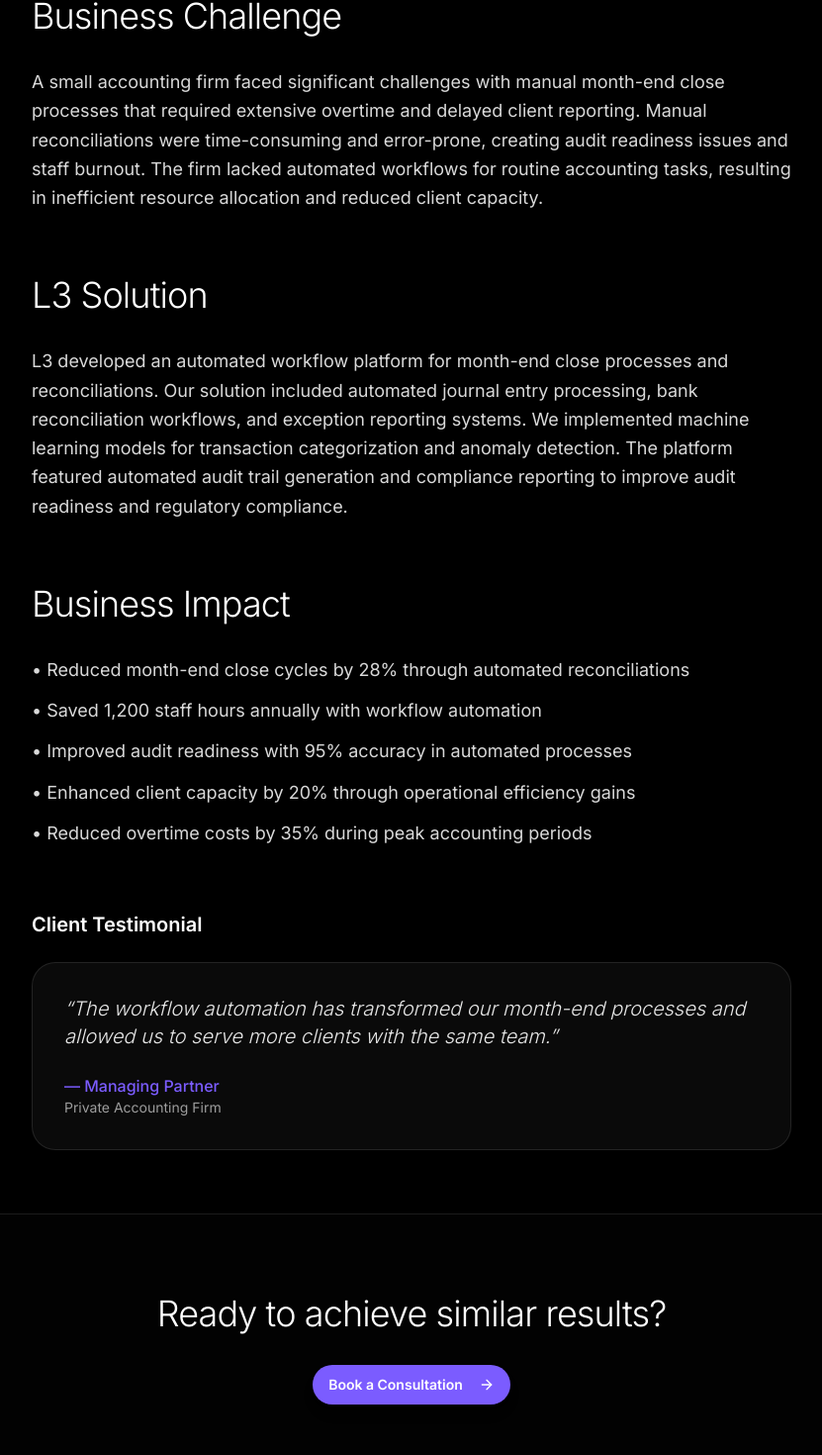
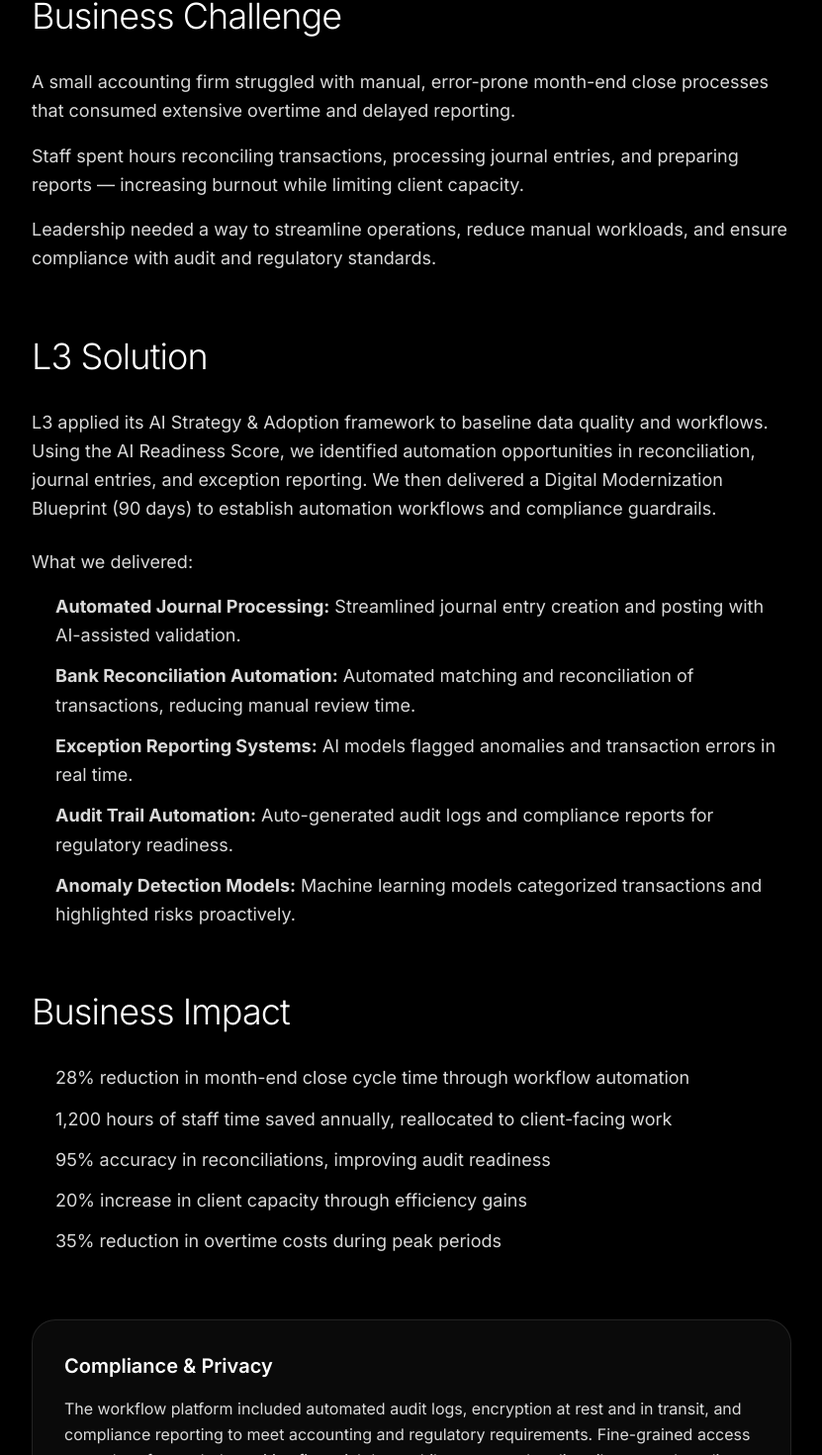
Before and after one commit to MikeWillCodes/l3-strategy-partners, a Next.js app: page /case-studies/accounting-firm-workflow-automation in a window 1280 px wide. Shown: the part 991-2461 px from the top of the page at 99% size, without its empty margins (224-1055 px from the left). Built offline with nearby package versions, Linux system fonts and the light colour scheme.

Commit message:
feat(case-study): add accounting firm workflow automation (28% faster close, 1,200 hours saved)

```diff
--- a/src/app/case-studies/[slug]/page.tsx
+++ b/src/app/case-studies/[slug]/page.tsx
@@ -86,9 +86,10 @@
       region: "Houston / North America",
       engagement: "3 months"
     },
-    challenge: "A small accounting firm faced significant challenges with manual month-end close processes that required extensive overtime and delayed client reporting. Manual reconciliations were time-consuming and error-prone, creating audit readiness issues and staff burnout. The firm lacked automated workflows for routine accounting tasks, resulting in inefficient resource allocation and reduced client capacity.",
-    solution: "L3 developed an automated workflow platform for month-end close processes and reconciliations. Our solution included automated journal entry processing, bank reconciliation workflows, and exception reporting systems. We implemented machine learning models for transaction categorization and anomaly detection. The platform featured automated audit trail generation and compliance reporting to improve audit readiness and regulatory compliance.",
-    impact: "• Reduced month-end close cycles by 28% through automated reconciliations\n• Saved 1,200 staff hours annually with workflow automation\n• Improved audit readiness with 95% accuracy in automated processes\n• Enhanced client capacity by 20% through operational efficiency gains\n• Reduced overtime costs by 35% during peak accounting periods",
+    challenge: "A small accounting firm struggled with manual, error-prone month-end close processes that consumed extensive overtime and delayed reporting. Staff spent hours reconciling transactions, processing journal entries, and preparing reports — increasing burnout while limiting client capacity. Leadership needed a way to streamline operations, reduce manual workloads, and ensure compliance with audit and regulatory standards.",
+    solution: "L3 applied its AI Strategy & Adoption framework to baseline data quality and workflows. Using the AI Readiness Score, we identified automation opportunities in reconciliation, journal entries, and exception reporting. We then delivered a Digital Modernization Blueprint (90 days) to establish automation workflows and compliance guardrails.\n\nWhat we delivered:\n\n• Automated Journal Processing: Streamlined journal entry creation and posting with AI-assisted validation.\n\n• Bank Reconciliation Automation: Automated matching and reconciliation of transactions, reducing manual review time.\n\n• Exception Reporting Systems: AI models flagged anomalies and transaction errors in real time.\n\n• Audit Trail Automation: Auto-generated audit logs and compliance reports for regulatory readiness.\n\n• Anomaly Detection Models: Machine learning models categorized transactions and highlighted risks proactively.",
+    impact: "• 28% reduction in month-end close cycle time through workflow automation\n• 1,200 hours of staff time saved annually, reallocated to client-facing work\n• 95% accuracy in reconciliations, improving audit readiness\n• 20% increase in client capacity through efficiency gains\n• 35% reduction in overtime costs during peak periods",
+    compliance: "The workflow platform included automated audit logs, encryption at rest and in transit, and compliance reporting to meet accounting and regulatory requirements. Fine-grained access controls safeguarded sensitive financial data, while automated audit trails ensured readiness for both internal and external reviews.",
     testimonial: {
       quote: "The workflow automation has transformed our month-end processes and allowed us to serve more clients with the same team.",
       author: "Managing Partner",
@@ -345,6 +346,18 @@
                     Leadership sought a modern, secure system that could reduce research time, preserve institutional knowledge, and support compliance with legal and client confidentiality obligations.
                   </p>
                 </div>
+              ) : slug === 'accounting-firm-workflow-automation' ? (
+                <div className="space-y-4">
+                  <p className="text-lg text-white/85 leading-relaxed">
+                    A small accounting firm struggled with manual, error-prone month-end close processes that consumed extensive overtime and delayed reporting.
+                  </p>
+                  <p className="text-lg text-white/85 leading-relaxed">
+                    Staff spent hours reconciling transactions, processing journal entries, and preparing reports — increasing burnout while limiting client capacity.
+                  </p>
+                  <p className="text-lg text-white/85 leading-relaxed">
+                    Leadership needed a way to streamline operations, reduce manual workloads, and ensure compliance with audit and regulatory standards.
+                  </p>
+                </div>
               ) : (
                 <p className="text-lg text-white/85 leading-relaxed">
                   {caseStudy.challenge}
@@ -438,6 +451,32 @@
                     </ul>
                   </div>
                 </div>
+              ) : slug === 'accounting-firm-workflow-automation' ? (
+                <div className="space-y-6">
+                  <p className="text-lg text-white/85 leading-relaxed">
+                    L3 applied its AI Strategy & Adoption framework to baseline data quality and workflows. Using the AI Readiness Score, we identified automation opportunities in reconciliation, journal entries, and exception reporting. We then delivered a Digital Modernization Blueprint (90 days) to establish automation workflows and compliance guardrails.
+                  </p>
+                  <div>
+                    <p className="text-lg text-white/85 leading-relaxed mb-4">What we delivered:</p>
+                    <ul className="space-y-3 text-lg text-white/85 leading-relaxed pl-6">
+                      <li className="leading-relaxed">
+                        <strong>Automated Journal Processing:</strong> Streamlined journal entry creation and posting with AI-assisted validation.
+                      </li>
+                      <li className="leading-relaxed">
+                        <strong>Bank Reconciliation Automation:</strong> Automated matching and reconciliation of transactions, reducing manual review time.
+                      </li>
+                      <li className="leading-relaxed">
+                        <strong>Exception Reporting Systems:</strong> AI models flagged anomalies and transaction errors in real time.
+                      </li>
+                      <li className="leading-relaxed">
+                        <strong>Audit Trail Automation:</strong> Auto-generated audit logs and compliance reports for regulatory readiness.
+                      </li>
+                      <li className="leading-relaxed">
+                        <strong>Anomaly Detection Models:</strong> Machine learning models categorized transactions and highlighted risks proactively.
+                      </li>
+                    </ul>
+                  </div>
+                </div>
               ) : (
                 <p className="text-lg text-white/85 leading-relaxed">
                   {caseStudy.solution}
@@ -476,6 +515,14 @@
                   <li className="leading-relaxed">40% faster onboarding of new associates through easier access to firm knowledge</li>
                   <li className="leading-relaxed">Higher client satisfaction scores from faster turnaround on deliverables</li>
                   <li className="leading-relaxed">Stronger compliance with client confidentiality via role-based access controls and audit logging</li>
+                </ul>
+              ) : slug === 'accounting-firm-workflow-automation' ? (
+                <ul className="space-y-3 text-lg text-white/85 pl-6">
+                  <li className="leading-relaxed">28% reduction in month-end close cycle time through workflow automation</li>
+                  <li className="leading-relaxed">1,200 hours of staff time saved annually, reallocated to client-facing work</li>
+                  <li className="leading-relaxed">95% accuracy in reconciliations, improving audit readiness</li>
+                  <li className="leading-relaxed">20% increase in client capacity through efficiency gains</li>
+                  <li className="leading-relaxed">35% reduction in overtime costs during peak periods</li>
                 </ul>
               ) : (
                 <div className="text-lg text-white/85 leading-relaxed">
@@ -546,6 +593,8 @@
                   ? 'Ready to increase utilization and revenue without compromising privacy?'
                   : slug === 'law-firm-knowledge-automation'
                   ? 'Ready to modernize your firm\'s knowledge and cut research time?'
+                  : slug === 'accounting-firm-workflow-automation'
+                  ? 'Ready to modernize your accounting workflows and save hundreds of hours?'
                   : 'Ready to achieve similar results?'
                 }
               </h2>
```
